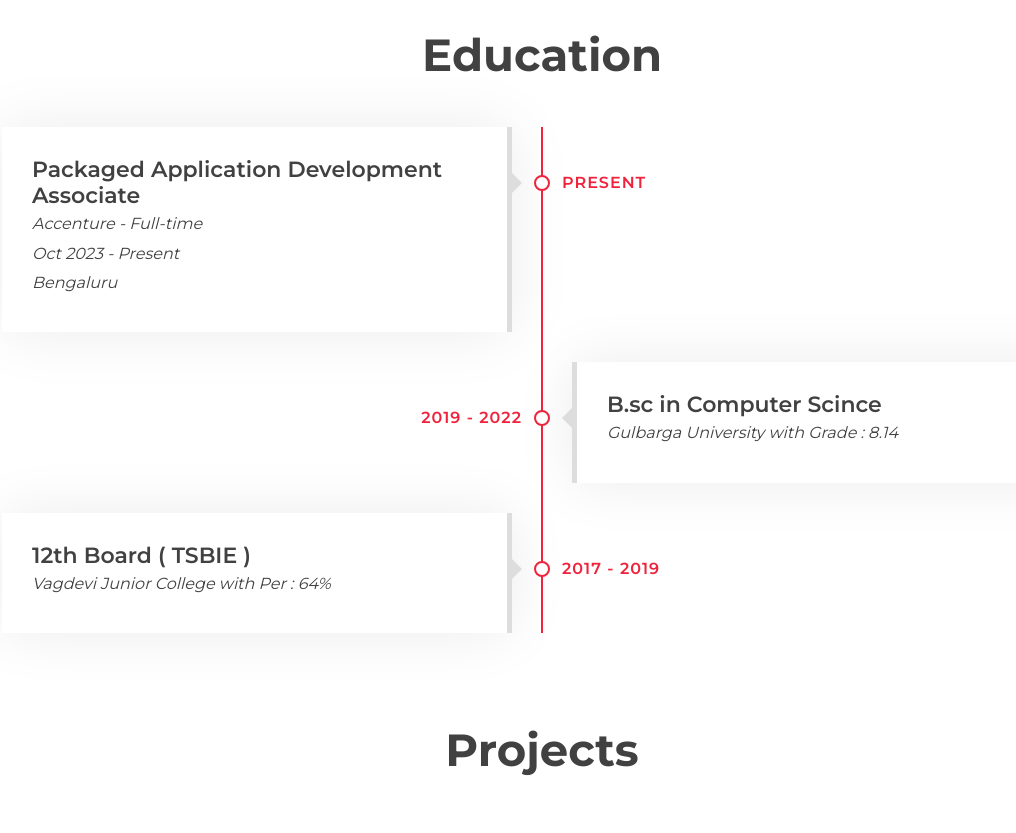
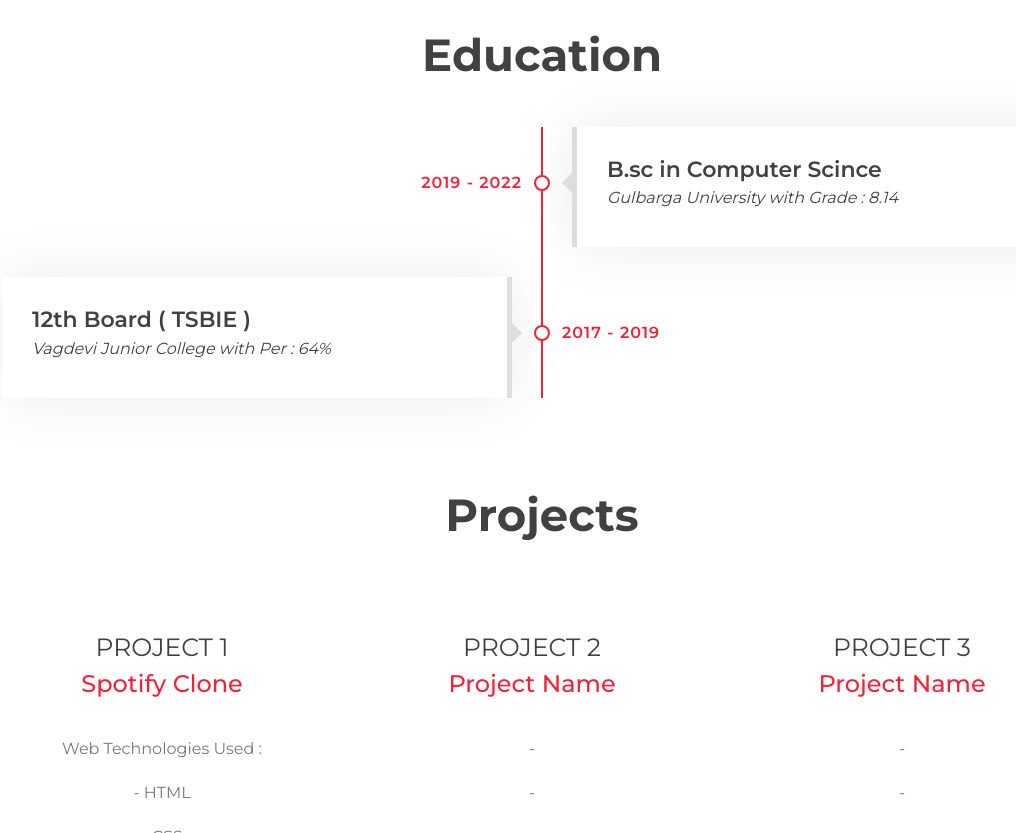
Before and after one commit to MShivakanth/Portfolio-1, a plain HTML site: page index.html in a window 1280 px wide. Shown: the part 1560-2393 px from the top of the page, without its empty margins (98-1114 px from the left). Drawn offline with nearby package versions, Linux system fonts and the light colour scheme.

```diff
--- a/index.html
+++ b/index.html
@@ -261,7 +261,7 @@
                     <h2>Education</h2>
                 </header>
                 <div class="timeline">
-                    <div class="timeline-item left wow slideInLeft" data-wow-delay="0.1s">
+                    <!-- <div class="timeline-item left wow slideInLeft" data-wow-delay="0.1s">
                         <div class="timeline-text">
                             <div class="timeline-date">Present</div>
                             <h2>Packaged Application Development Associate</h2>
@@ -269,7 +269,7 @@
                             <h4>Oct 2023 - Present</h4>
                             <h4>Bengaluru</h4>
                         </div>
-                    </div>
+                    </div> -->
                     <div class="timeline-item right wow slideInRight" data-wow-delay="0.1s">
                         <div class="timeline-text">
                             <div class="timeline-date">2019 - 2022</div>
```
